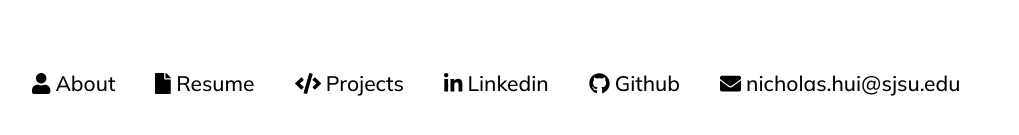
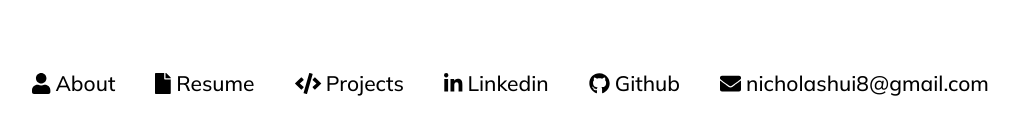
Before and after one commit to nicholashui8/personal-portfolio, a React (Create React App) app: page / in a window 1280 px wide. Shown: the part 319-454 px from the top of the page, without its empty margins (160-1179 px from the left). Built offline with nearby package versions, Linux system fonts and the light colour scheme.

Commit message:
update resume

```diff
--- a/src/components/Home.js
+++ b/src/components/Home.js
@@ -64,9 +64,9 @@ function Home(){
                         </Link>
                     </li>
                     <li className='eachLink'>
-                        <Link className='link' to="" onClick={ () => window.open("https://mail.google.com/mail/?view=cm&fs=1&tf=1&to=nicholas.hui@sjsu.edu")}>
+                        <Link className='link' to="" onClick={ () => window.open("https://mail.google.com/mail/?view=cm&fs=1&tf=1&to=nicholashui8@gmail.com")}>
                             <FontAwesomeIcon className='iconStyle' icon={Email}/>
-                            nicholas.hui@sjsu.edu
+                            nicholashui8@gmail.com
                         </Link>
                     </li>
                 </ul>
```
Also changed, not shown: 1 other file (tests, documents, lock files or other folders).
